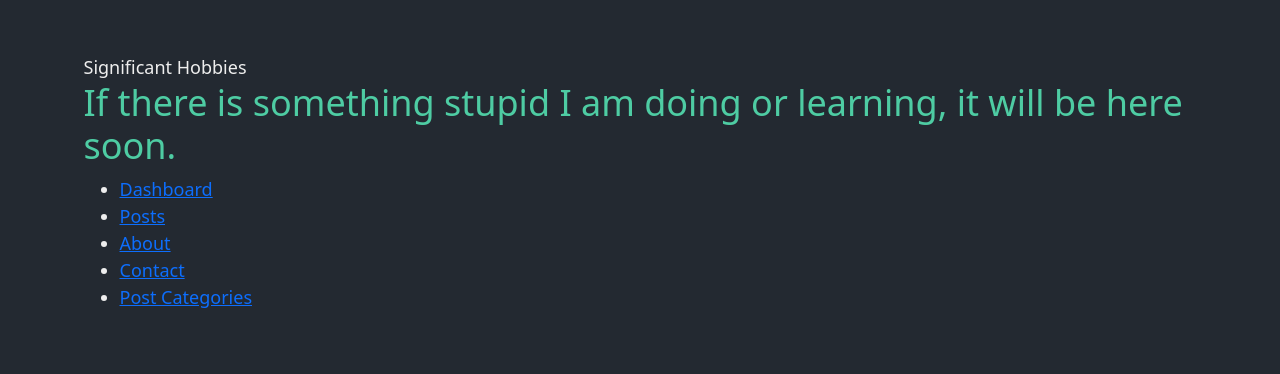
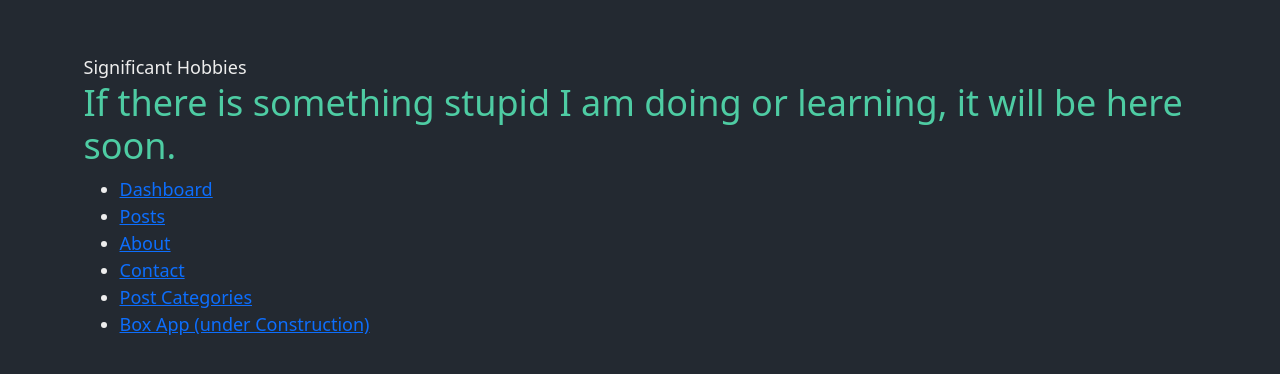
Before and after one commit to sarthakagrawal927/nextjs-blog, a Next.js app: page / in a window 1280 px wide. Shown: the top 374 px of the page. Built offline with nearby package versions, Linux system fonts and the light colour scheme.

Commit message:
removed unused imports

```diff
--- a/components/pomodoro/Break.js
+++ b/components/pomodoro/Break.js
@@ -1,5 +1,3 @@
-import React from "react";
-
 const Break = (props) => {
   return (
     <div className='break-container'>
--- a/components/pomodoro/Session.js
+++ b/components/pomodoro/Session.js
@@ -1,5 +1,3 @@
-import React from "react";
-
 const Session = (props) => {
   return (
     <div className='session-container'>
--- a/components/pomodoro/Timer.js
+++ b/components/pomodoro/Timer.js
@@ -1,4 +1,4 @@
-import React, { useState, useEffect, useRef } from "react";
+import { useState, useEffect, useRef } from "react";
 import Session from "./Session";
 import Break from "./Break";
 // import soundfile from "./ride.wav";
--- a/components/pomodoro/index.js
+++ b/components/pomodoro/index.js
@@ -1,4 +1,3 @@
-import React from "react";
 import Timer from "./Timer";
 
 const App = () => {
--- a/pages/index.js
+++ b/pages/index.js
@@ -27,6 +27,11 @@ export default function Home() {
           {" "}
           <Link href='/posts/category'>Post Categories</Link>
         </li>
+        <li>
+          <a href='https://boxing-dusky.vercel.app/'>
+            Box App (under Construction)
+          </a>
+        </li>
       </ul>{" "}
     </Layout>
   );
```
